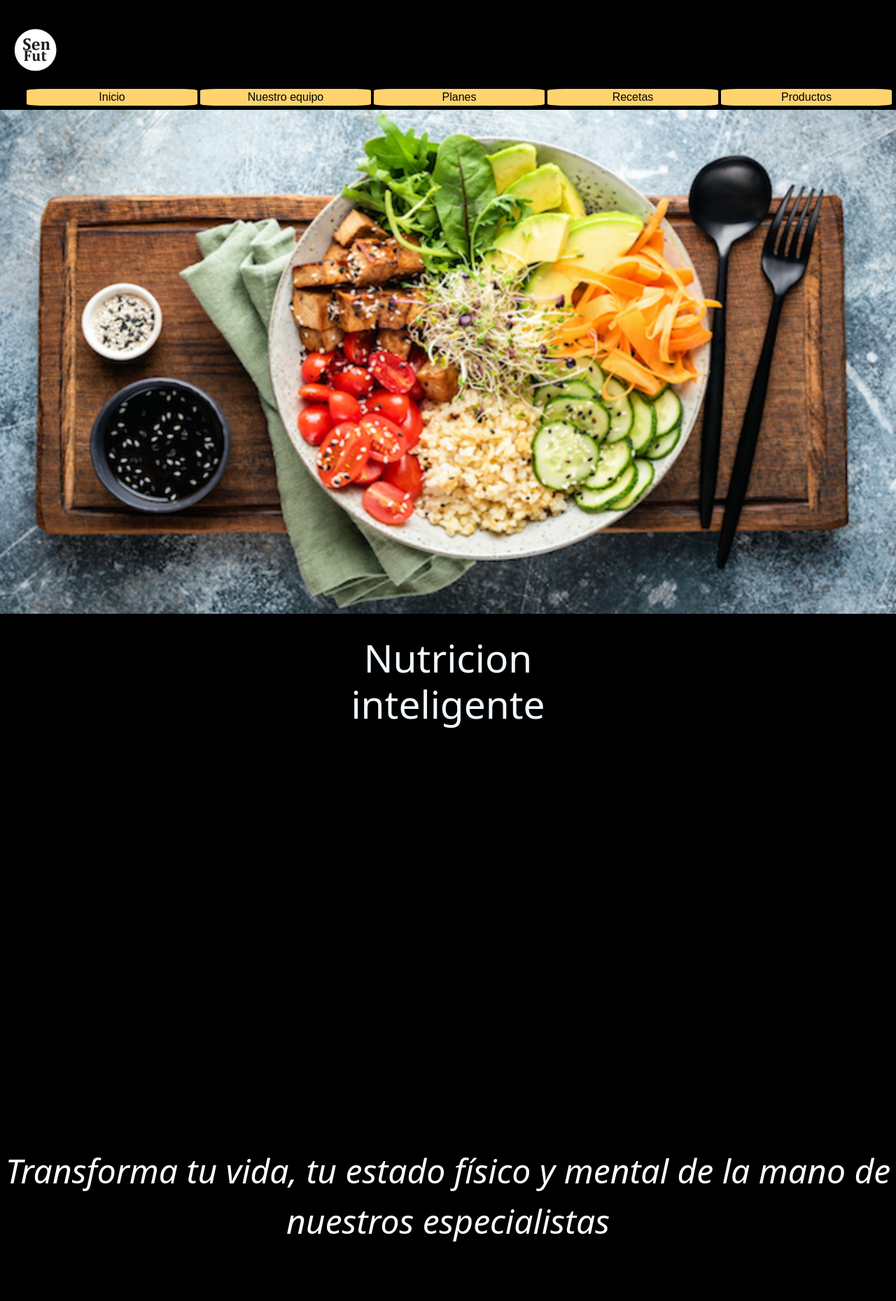
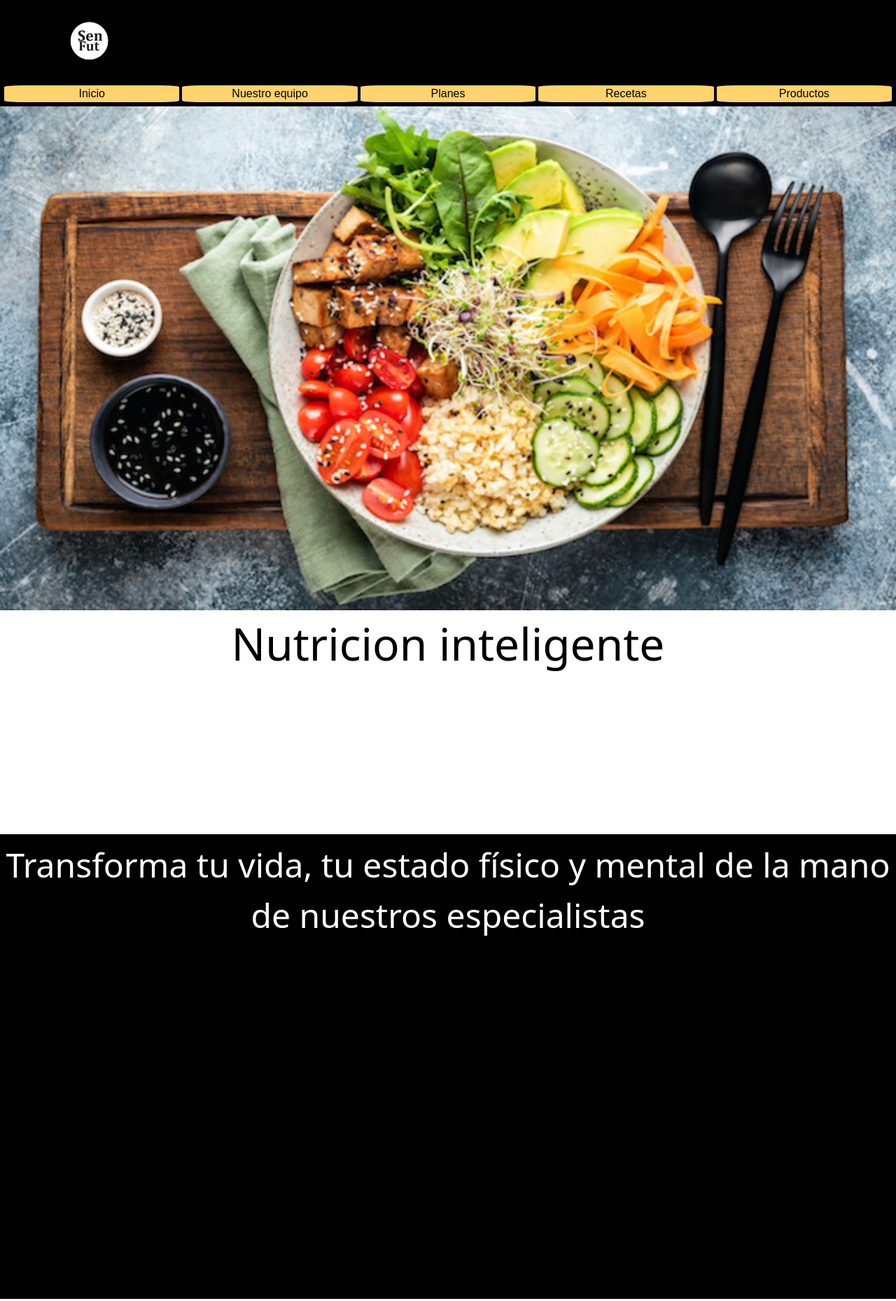
Before and after one commit to jhonskoro/senfut, a plain HTML site: page index.html in a window 1280 px wide. Shown: the top 1859 px of the page at 70% size. Drawn offline with nearby package versions, Linux system fonts and the light colour scheme; a web font is replaced by a local one.

Commit message:
Cambios en todos los html, cambios en el css, aplique nuevo logo y componentes nuevos de bootstrap

```diff
--- a/index.html
+++ b/index.html
@@ -23,24 +23,20 @@
 
 
 <body>
+    <!--ICONO-->
+    <header class="header">
+        <nav class="navbar navbar-light bg-light">
+            <div class="container">
+              <a class="navbar-brand" href="#">
+                <img src="multimedia/iconosenfut.jpg" alt="" width="90" height="90">
+              </a>
+            </div>
+          </nav>
 
-    <header class="header">
-        <div class="boton-inicio-centrar">
-            <h1>
-                <a href="index.html">
-
-                    <button class="button-icono">
-
-                        <img class="button-icono__imagen" src="multimedia/iconosenfut.jpg">
-
-                    </button>
-                </a>
-            </h1>
-        </div>
     </header>
-
-        <nav>
-            <nav class="navegador1">
+        <!--NAV BAR-->
+        <div>
+            <div class="navegador1">
             <ul>
                 <li>
                     <a href="index.html">Inicio</a>
@@ -59,25 +55,27 @@
                 </li>
 
             </ul>
-            </nav>
-        </nav>
+        </div>
+    </div
+
+    >
 
         <main>
 
         <section>
-
+            <!--PRIMERA FOTO FRENTE CON TEXTO-->
             <div class="fotoiniciocontexto">
 
                 <img class="foto-inicio-reemplazo" src="multimedia/reemplazourl.jpg" alt="">
 
-                <h3 class="foto-inicio-contexto__texto1">Nutricion<br> inteligente</h3>
+                <h3 class="foto-inicio-contexto__texto1">Nutricion inteligente</h3>
 
 
             </div>
+            <!--Segunda frase-->
+            <div class="frase2">
 
-            <div class="frase3">
-
-                <p class="frase3-texto">Transforma tu vida, tu estado físico y mental de la mano de nuestros especialistas</p>
+                <p class="frase2-texto">Transforma tu vida, tu estado físico y mental de la mano de nuestros especialistas</p>
 
             </div>
             <div class="equipo-inicio">
--- a/main.css
+++ b/main.css
@@ -1,16 +1,22 @@
 *{
     margin: 0;
     padding: 0;
+
 }
-
 
 
 body {
     background-color: #000000;
 }
+/*Estilos header*/
+
+.navbar {
+    background-color: #000000 !important;
+}
 .header{
     background-color: #000000;
-    width: 100px;
+
+
 }
 .header div{
     height: 100px;
@@ -35,17 +41,19 @@ body {
     border: #000;
 }
 
+
 /*Estilos de la barra de navegacion*/
 
 .navegador1 ul{
-    display: flex;
-    justify-content: space-between;
+    display: flex !important;
+    justify-content: space-between !important;
     margin: 4px;
     text-decoration-line: none;
     text-align: center;
-
     color: #ffffff;
     font-family: 'Akshar', sans-serif;
+    padding: 0;
+
 
 }
 
@@ -54,7 +62,7 @@ body {
     margin:2px;
     list-style: none;
     width: 100%;
-   border-radius: 10%;
+    border-radius: 10%;
     background-color: #FFD36E;
     border: #000000 2px;
     color: #000000;
@@ -63,7 +71,7 @@ body {
 }
 .navegador1 ul li a{
 
-text-decoration-line: none ;
+text-decoration-line: none;
 text-decoration-color: #000000;
 color:#000000;
 transition: color 0;
@@ -77,44 +85,48 @@ transition: color 0;
 /*Foto principal*/
 
 
-/*Estilos section Equipo*/
+/*Estilos "primera foto frente con texto (index)*/
+
+
+.fotoiniciocontexto{
+    position: relative;
+
+ }
+
 
 .foto-inicio-reemplazo{
     width: 100%;
+    height: 100%;
 }
 
-.fotoiniciocontexto{
-    width: 100%;
-}
+
 
 .foto-inicio-contexto__texto1{
-   color: aliceblue;
-   font-size: 55px;
+   color: rgb(0, 0, 0);
+   font-size: 4em;
    text-align: center;
-   position: absolute 10px;
-   padding-top: 30px ;
-   padding-bottom: 30px;
+   background-color: #ffffff;
+   padding: 10px;
+   height: 40vh;
 
 }
 
-.frase3{
+.frase2{
     background-color: #000000;
-    height: 100vw;
-    display:flex;
-    align-items: center;
+    height: 82vh;
+
 }
 
 
-.frase3-texto {
+.frase2-texto {
     color: rgb(255, 255, 255);
     font-size: 3em;
+    height: 40vh;
     text-align: center;
-    font-style: oblique;
+
 
 }
-.frase3-texto__resaltar{
-    font-size: 100%;
-}
+
 .equipo-inicio{
     display: flex;
     flex-direction: column;
@@ -290,6 +302,9 @@ footer{
     background-color: #FFD36E;
     color:#000000;
 }
+.footer__lista{
+    list-style-type: none ;
+}
 
 
 
```
Also changed, not shown: pages/nuestro-equipo.html (+14 -15 lines), pages/planes.html (+7 -12 lines), pages/recetas.html (+9 -14 lines), pages/tienda.html (+9 -11 lines).
